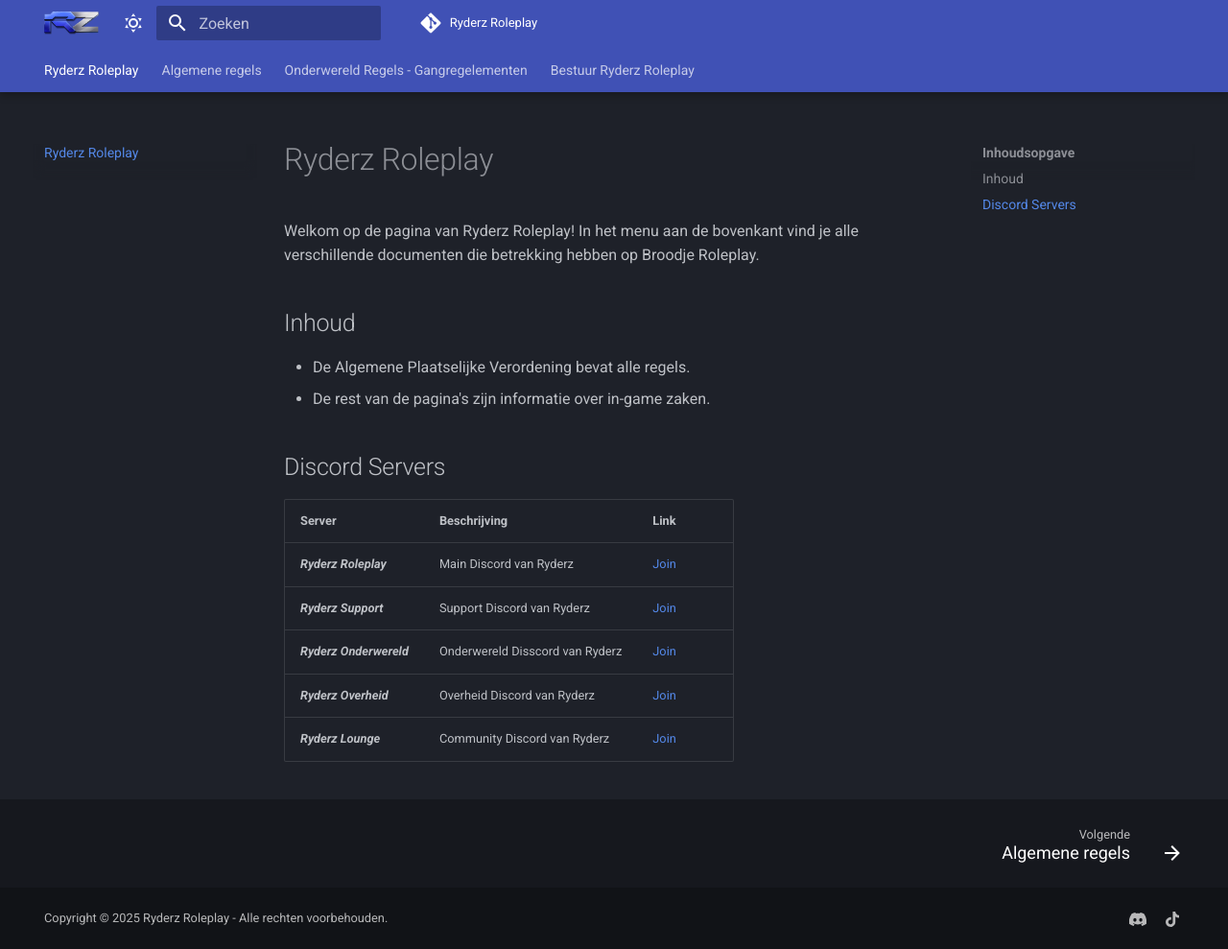
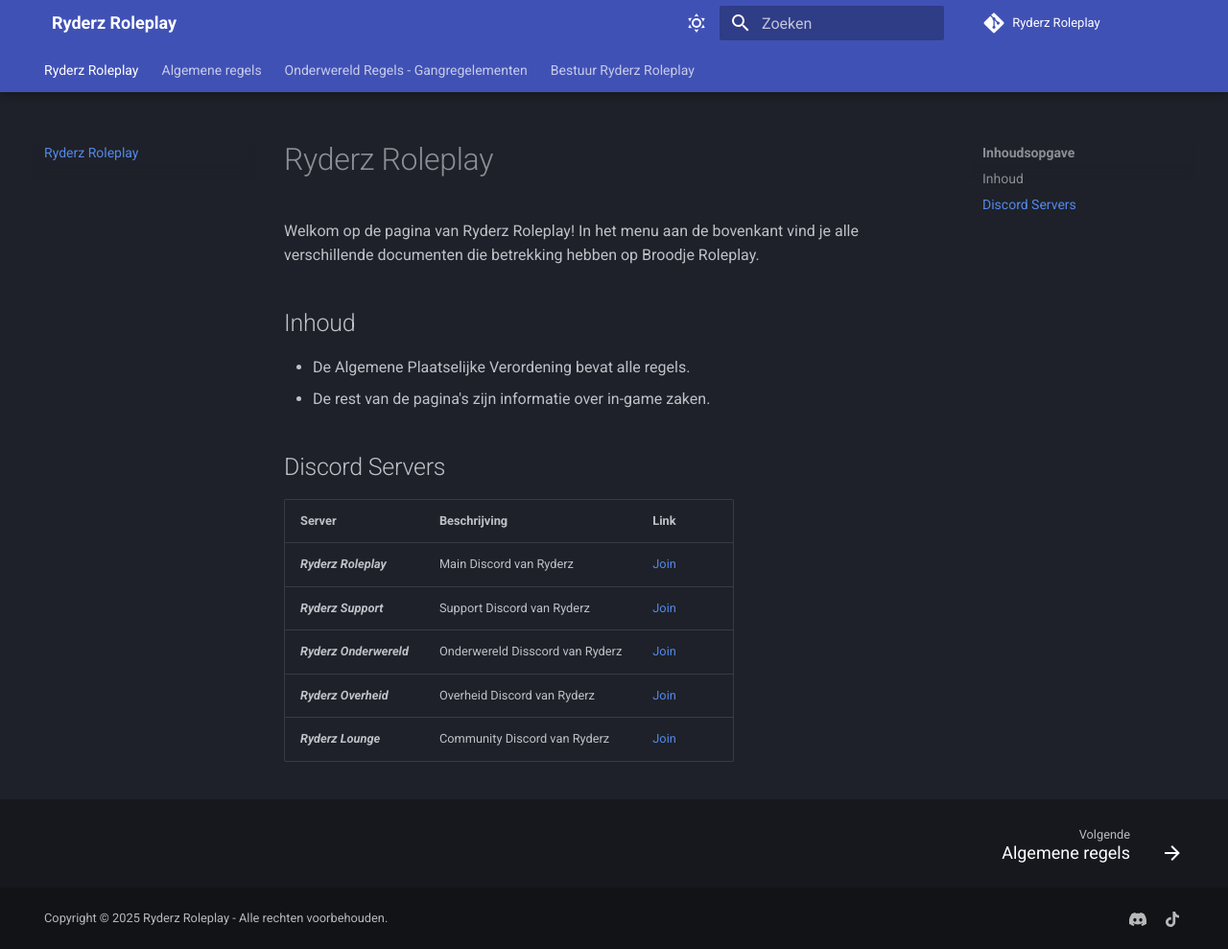
Before and after one commit to MohammedRDZ/mkdoc-ryderz, an MkDocs documentation site: the page built from docs/index.md, in a window 1280 px wide and 989 px high. Shown: the whole window at 96% size. Built offline with MkDocs 1.6.1 and Material for MkDocs 9.7.7, drawn with Linux system fonts in a browser that asks for light colours; comment, search, counter and statistics services are not loaded.

Commit message:
Hide secondary header logo

```diff
--- a/docs/styles.css
+++ b/docs/styles.css
@@ -1,3 +1,3 @@
-.md-header__title {
+.md-header__button.md-logo {
     display: none !important;
 }
```
